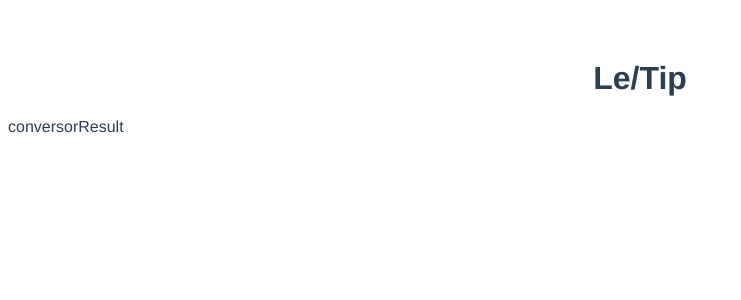
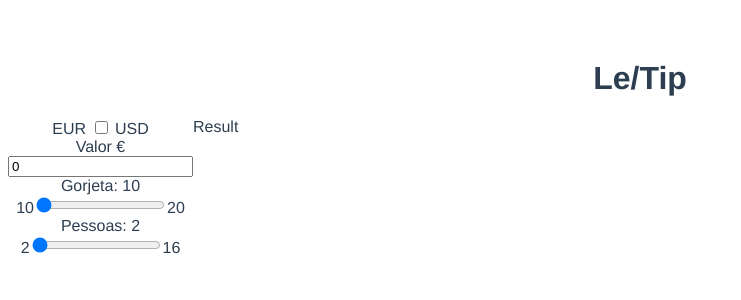
Before and after one commit to LuzianeFreitas/LeTipMigration, a Vue app: page / in a window 1280 px wide. Shown: the top 300 px of the page, without its empty margins (0-741 px from the left). Built offline with nearby package versions, Linux system fonts and the light colour scheme.

Commit message:
add form converter

```diff
--- a/src/components/Forms/Converter.vue
+++ b/src/components/Forms/Converter.vue
@@ -1,15 +1,56 @@
 <template>
-    <div>
-        conversor
-    </div>
+    <form>
+        <div>
+            EUR
+            <label class="switch">
+                <input type="checkbox" v-model="coin">
+                <span class="slider round"></span>
+            </label>
+            USD
+        </div>
+        <div class="input-converter">
+            <label for="total-spend">Valor {{coinVerify}}</label>
+            <input name="total-spend" id="total-spend" type="number" v-model="totalSpend"/>
+        </div>
+        <div class="input-converter">
+            <label for="tip">Gorjeta: {{tip}}</label>
+            <span>
+                10<input name="tip" id="tip" type="range" v-model="tip" min="10" max="20"/>20
+            </span>
+        </div>
+        <div class="input-converter">
+            <label for="amount-people">Pessoas: {{amountPeople}}</label>
+            <span>
+                2<input name="amount-people" id="amount-people" type="range" v-model="amountPeople" min="2" max="16"/>16
+            </span>
+        </div>
+    </form>
 </template>
 
 <script>
 export default {
-    name: "Converter"
+    name: "Converter",
+    data() {
+        return {
+            coin: false,
+            totalSpend: 0,
+            tip: 10,
+            amountPeople: 2,
+        }
+    },
+    computed: {
+        coinVerify() {
+            if(this.coin) return '$';
+            else return '€';
+        }
+    }
 }
 </script>
 
 <style scoped>
-
+    .input-converter {
+        display: flex;
+        flex-direction: column;
+        align-items: center;
+    }
 </style>
```
